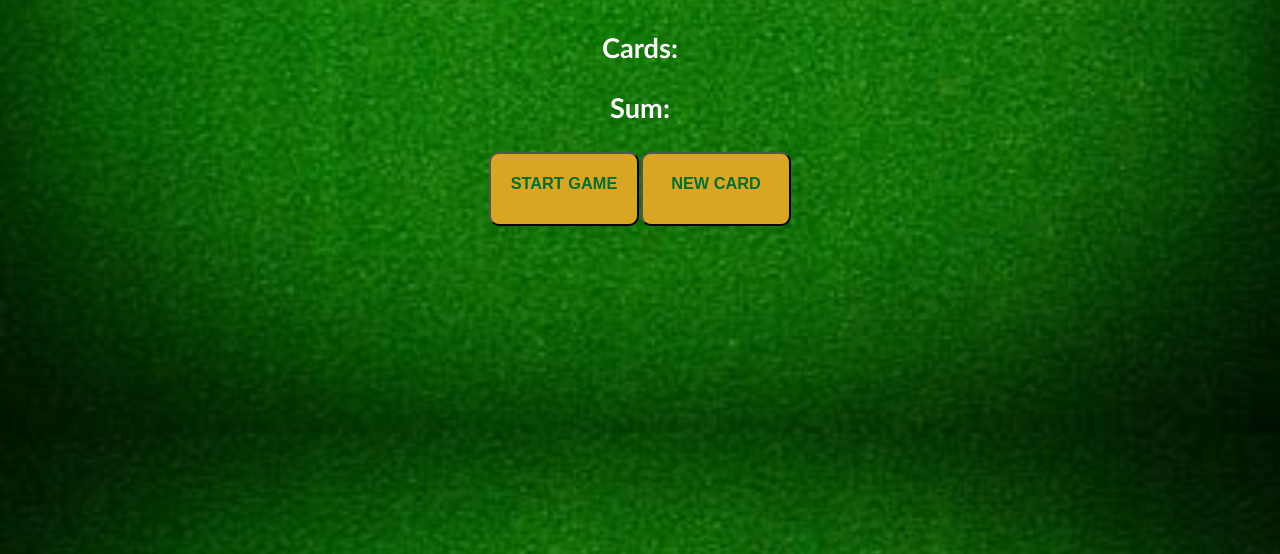
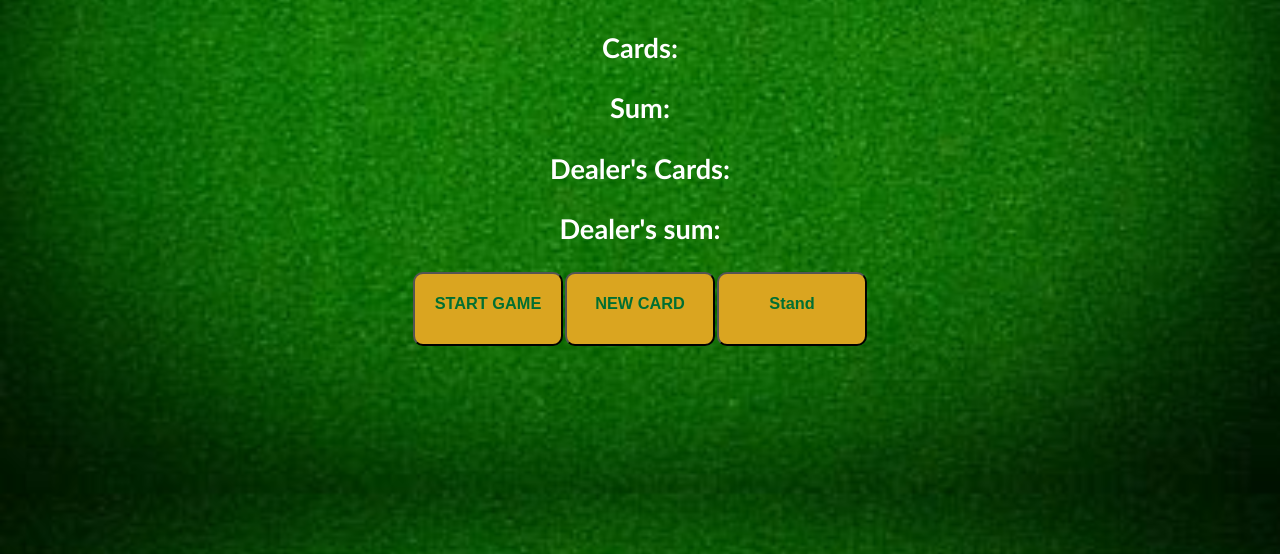
Before and after one commit to Tdizzle9499/TdizzlesBlackJackGame, a plain HTML site: page index.html in a window 1280 px wide. Shown: the part 246-800 px from the top of the page. Drawn offline with Linux system fonts and the light colour scheme.

Commit message:
Update index.html

```diff
--- a/index.html
+++ b/index.html
@@ -9,13 +9,16 @@
         <p id = "message-el">Want to play a round?</p>
         <p id="cards-el">Cards:</p>
         <p id = "sum-el">Sum:</p>
+        <p id="dealer-el">Dealer's Cards:</p>
+        <p id="dealerSum-el">Dealer's sum:</p>
      <div id="button-container">
     <button onclick="startGame()">START GAME</button>
     <button onclick="newCard()">NEW CARD</button>
     <button id="choose-ace-btn" style="display: none;" onclick="showAceChoices()">Choose Ace</button>
     <button id="ace-1-btn" style="display: none;" onclick="setAceValue(1)">Set ace to 1</button>
     <button id="ace-11-btn" style="display: none;" onclick="setAceValue(11)">Set ace to 11</button>
-</div>
+    <button onclick="dealerPlay()">Stand</button>
+        </div>
 
         <script src="script.js"></script>
     </body>
```
